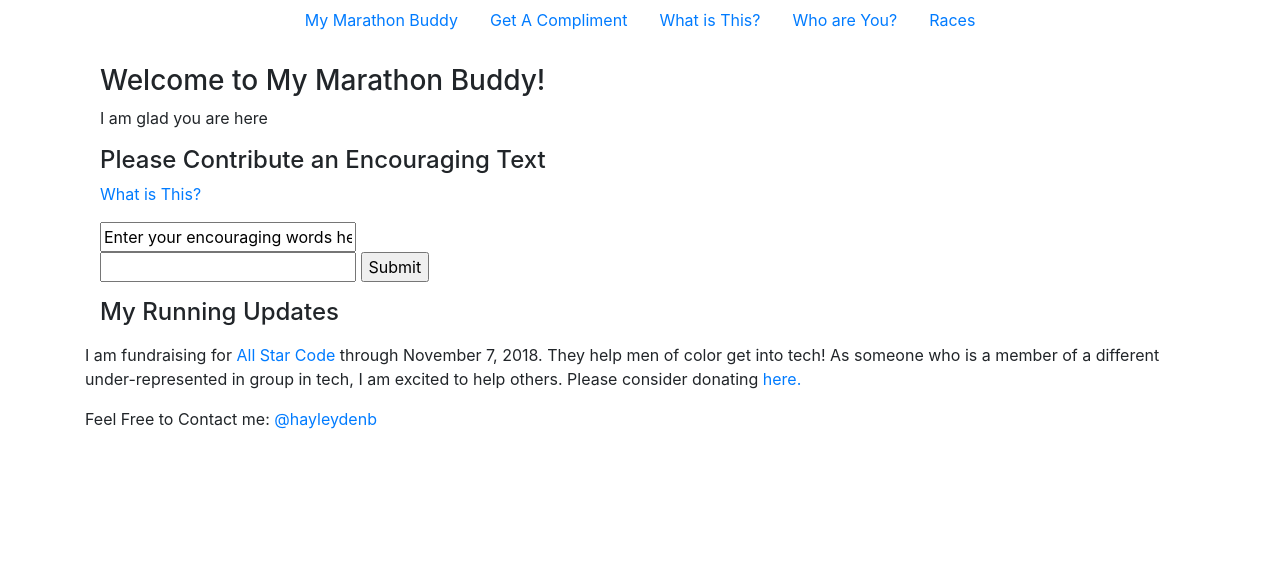
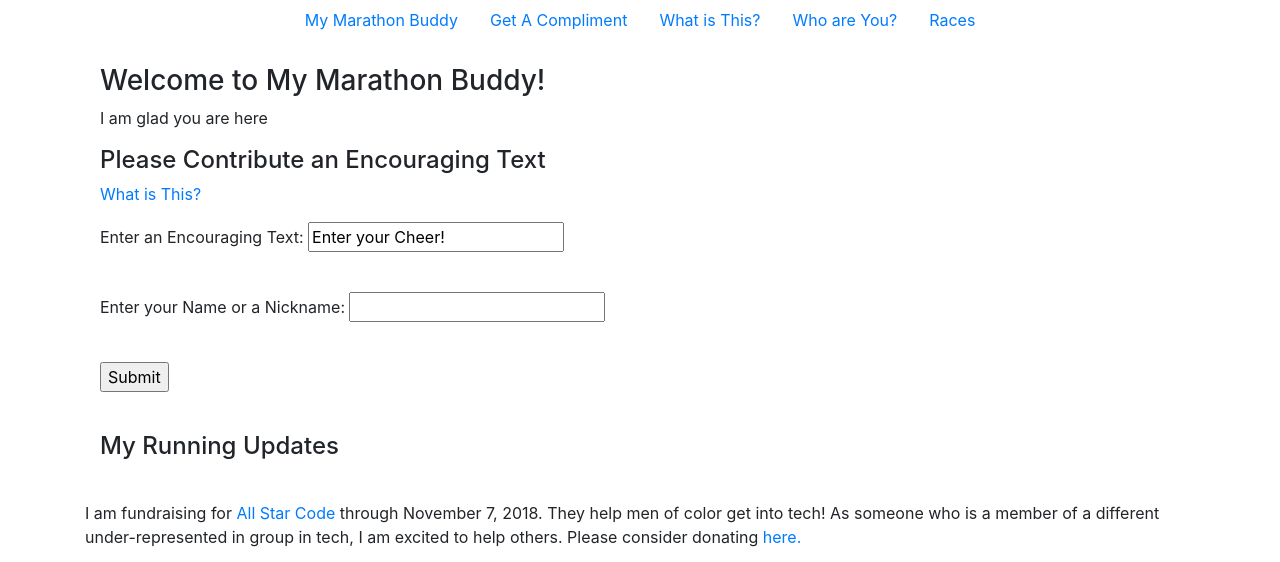
Before and after one commit to hayleycd/marathonbuddy, a Django app: template marathonbuddy/coaching/templates/coaching/home.html in a window 1280 px wide. Shown: the top 562 px of the page. Run offline with Django 3.2, Linux system fonts and the light colour scheme; the template is opened without the code that fills it, so the values that code supplies are empty; parts of the project's set-up code (start-up, migrations or seed data) failed here and were passed over; some libraries are stand-ins or nearby versions.

Commit message:
whatever

```diff
--- a/marathonbuddy/coaching/templates/coaching/home.html
+++ b/marathonbuddy/coaching/templates/coaching/home.html
@@ -5,14 +5,16 @@
 	<h4>Please Contribute an Encouraging Text</h4>
 	<p><a href="/what_is_this">What is This?</a></p>
 	<form action="/add_cheer">
-		<input type="textare" name="cheer" value="Enter your encouraging words here!"><br>
-		<input type="text" name="cheerleader">
+		<p>Enter an Encouraging Text: <input type="textare" name="cheer" value="Enter your Cheer!"></p><br>
+		<p>Enter your Name or a Nickname: <input type="text" name="cheerleader"></p><br>
 		<input type="submit" name="Submit">
 	</form>
+	<br>
 	<h4>My Running Updates</h4>
 	<ul>
 		{% for update in updates %}
 			<li>{{ update.time_stamp }}: {{ update.text_body }}</li>
 		{% endfor %}
 	</ul>
+	<br>
 	{% endblock %}
```
